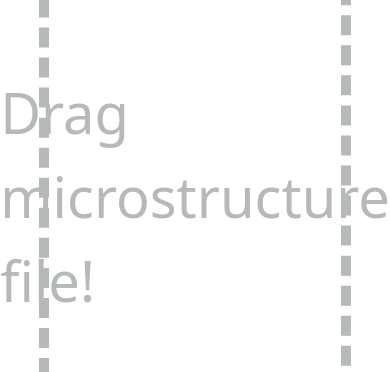
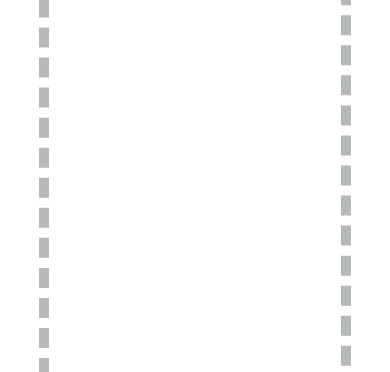
Before and after one commit to tldr-group/ImageRep, a React app in the folder frontend/: page / in a window 390 px wide. Shown: the part 222-594 px from the top of the page. Built offline with nearby package versions, Linux system fonts and the light colour scheme; the HTML template or start-up script is replaced by a standard one.

Commit message:
removed text if on mobile

```diff
--- a/frontend/src/components/DragDrop.tsx
+++ b/frontend/src/components/DragDrop.tsx
@@ -8,6 +8,8 @@ export const dragDropStyle = {
     borderRadius: '10px', padding: '10px', display: 'flex', margin: 'auto'
 }
 const flexCenterClasses = "flex items-center justify-center";
+
+const isMobile = (window.innerWidth < 800)
 
 const DragDrop = ({ loadFromFile }: DragDropProps): JSX.Element => {
     // Drag and drop for file upload
@@ -27,7 +29,7 @@ const DragDrop = ({ loadFromFile }: DragDropProps): JSX.Element => {
             onDragOver={handleDrag}
             onDrop={handeDrop}
         >
-            <span>Drag microstructure file!</span>
+            {(!isMobile) && <span>Drag microstructure file!</span>}
         </div>
     );
 }
```
